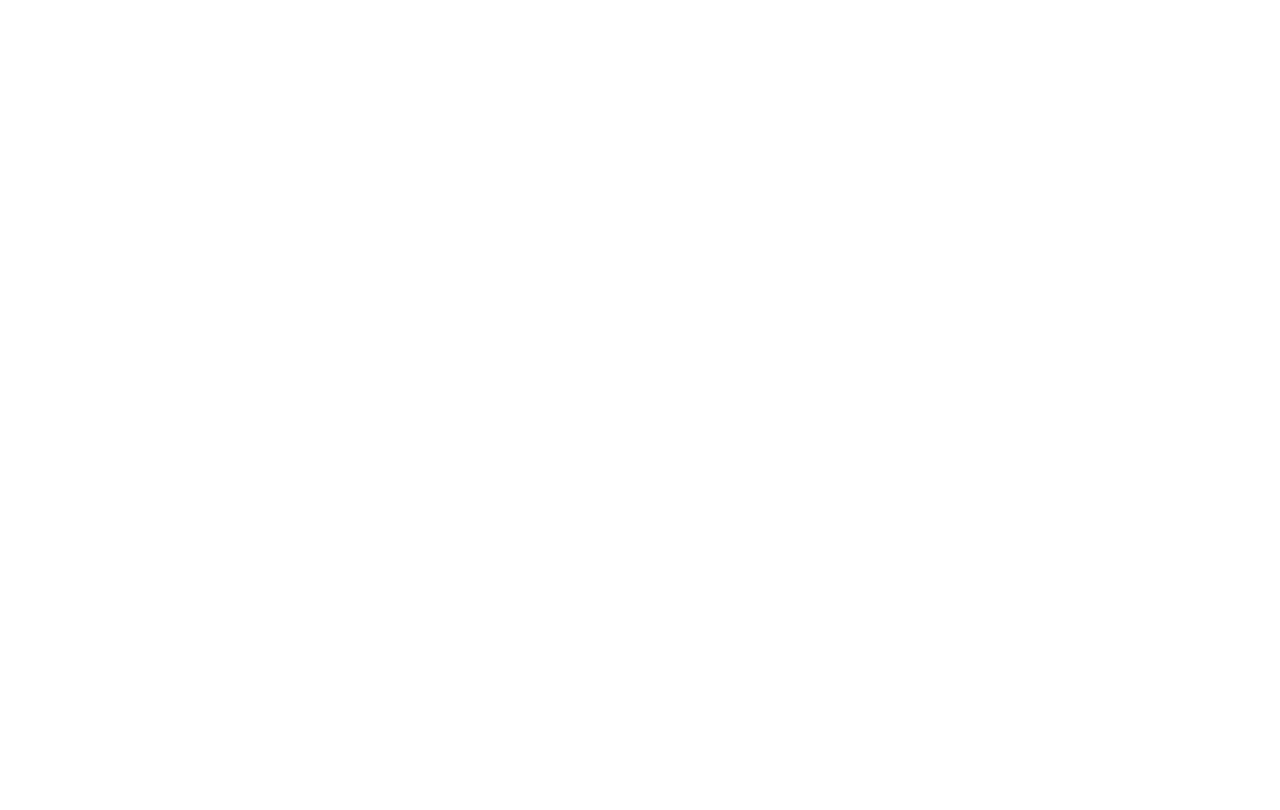
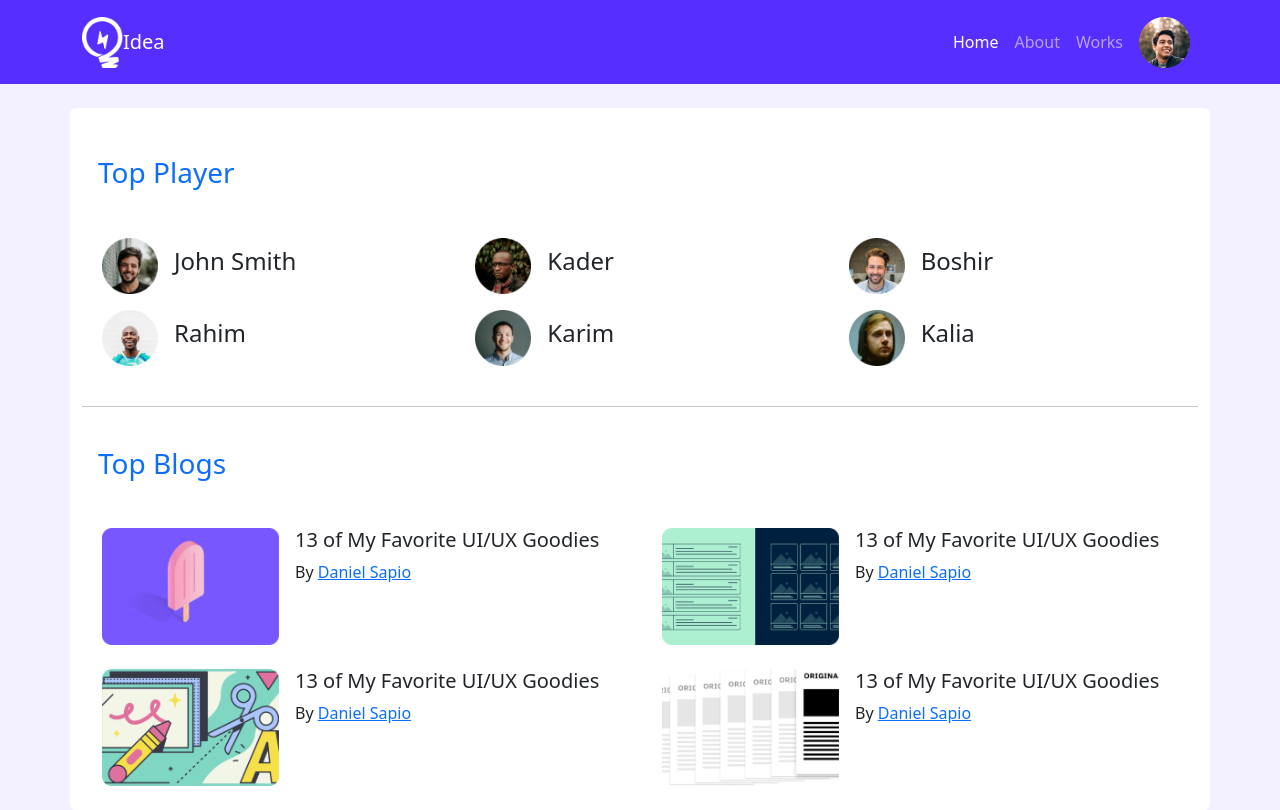
Before and after one commit to zkDhruba/leader-board-bootstrap, a plain HTML site: page index.html in a window 1280 px wide. Drawn offline with Linux system fonts and the light colour scheme.

Commit message:
first sec done

```diff
--- a/index.html
+++ b/index.html
@@ -11,9 +11,118 @@
     <link rel="stylesheet" href="css/bootstrap.min.css">
 </head>
 
-<body>
+<body style="background-color:#F3F1FF ;">
+    <header>
+        <nav class="navbar navbar-expand-lg navbar-dark" style=" background-color: #562EFF;">
+            <div class="container">
+                <a class="navbar-brand d-flex align-items-center" href="#">
+                    <img src="images/icons/logo.png" alt="" width="41" height="51"
+                        class="d-inline-block align-text-top">
+                    Idea
+                </a>
+                <button class="navbar-toggler" type="button" data-bs-toggle="collapse"
+                    data-bs-target="#navbarSupportedContent" aria-controls="navbarSupportedContent"
+                    aria-expanded="false" aria-label="Toggle navigation">
+                    <span class="navbar-toggler-icon"></span>
+                </button>
+                <div class="collapse navbar-collapse" id="navbarSupportedContent">
+                    <ul class="navbar-nav ms-auto mb-2 mb-lg-0 d-flex align-items-center">
+                        <li class="nav-item">
+                            <a class="nav-link active" aria-current="page" href="#">Home</a>
+                        </li>
+                        <li class="nav-item">
+                            <a class="nav-link" href="#">About</a>
+                        </li>
+                        <li class="nav-item">
+                            <a class="nav-link" href="#">Works</a>
+                        </li>
+                        <li class="nav-item">
+                            <a class="nav-link" href="#">
+                                <img src="images/icons/profile.png" alt="" width="51" height="51"
+                                    class="d-inline-block align-text-top">
+                            </a>
+                        </li>
+                    </ul>
+                </div>
+            </div>
+        </nav>
+    </header>
 
+    <main>
+        <section class="container bg-white rounded pb-4">
+            <div class="top-player text-primary mb-5 mt-4 pt-5">
+                <h3 class="ms-3">Top Player</h3>
+            </div>
+            <div class="row gy-3 pb-4 ms-2">
+                <div class="col-12 col-md-6 col-lg-4 d-flex align-items-center">
+                    <img width="56px" src="images/players/player-1.png" alt="">
+                    <h4 class="ms-3">John Smith</h4>
+                </div>
+                <div class="col-12 col-md-6 col-lg-4 d-flex align-items-center">
+                    <img width="56px" src="images/players/player-2.png" alt="">
+                    <h4 class="ms-3">Kader</h4>
+                </div>
+                <div class="col-12 col-md-6 col-lg-4 d-flex align-items-center">
+                    <img width="56px" src="images/players/player-3.png" alt="">
+                    <h4 class="ms-3">Boshir</h4>
+                </div>
+                <div class="col-12 col-md-6 col-lg-4 d-flex align-items-center">
+                    <img width="56px" src="images/players/player-4.png" alt="">
+                    <h4 class="ms-3">Rahim</h4>
+                </div>
+                <div class="col-12 col-md-6 col-lg-4 d-flex align-items-center">
+                    <img width="56px" src="images/players/player-5.png" alt="">
+                    <h4 class="ms-3">Karim</h4>
+                </div>
+                <div class="col-12 col-md-6 col-lg-4 d-flex align-items-center">
+                    <img width="56px" src="images/players/player-6.png" alt="">
+                    <h4 class="ms-3">Kalia</h4>
+                </div>
+            </div>
+            <hr>
+            <div class="top-blog text-primary mb-5 mt-4 pt-3">
+                <h3 class="ms-3">Top Blogs</h3>
+            </div>
+            <div class="row gy-4 ms-2">
+                <div class="col-12 col-md-6 col-lg-6 d-flex">
+                    <img width="177px" height="117px" src="images/blogs/blog-1.png" alt="">
+                    <div class="ms-3">
+                        <h5>13 of My Favorite
+                            UI/UX Goodies</h5>
+                        <p>By <a href="">Daniel Sapio</a> </p>
+                    </div>
+                </div>
+                <div class="col-12 col-md-6 col-lg-6 d-flex">
+                    <img width="177px" height="117px" src="images/blogs/blog-2.png" alt="">
+                    <div class="ms-3">
+                        <h5>13 of My Favorite
+                            UI/UX Goodies</h5>
+                        <p>By <a href="">Daniel Sapio</a> </p>
+                    </div>
+                </div>
+                <div class="col-12 col-md-6 col-lg-6 d-flex">
+                    <img width="177px" height="117px" src="images/blogs/blog-3.png" alt="">
+                    <div class="ms-3">
+                        <h5>13 of My Favorite
+                            UI/UX Goodies</h5>
+                        <p>By <a href="">Daniel Sapio</a> </p>
+                    </div>
+                </div>
+                <div class="col-12 col-md-6 col-lg-6 d-flex">
+                    <img width="177px" height="117px" src="images/blogs/blog-4.png" alt="">
+                    <div class="ms-3">
+                        <h5>13 of My Favorite
+                            UI/UX Goodies</h5>
+                        <p>By <a href="">Daniel Sapio</a> </p>
+                    </div>
+                </div>
+            </div>
+        </section>
+    </main>
 
+    <footer>
+
+    </footer>
 
     <script src="js/bootstrap.bundle.min.js"></script>
 </body>
```
